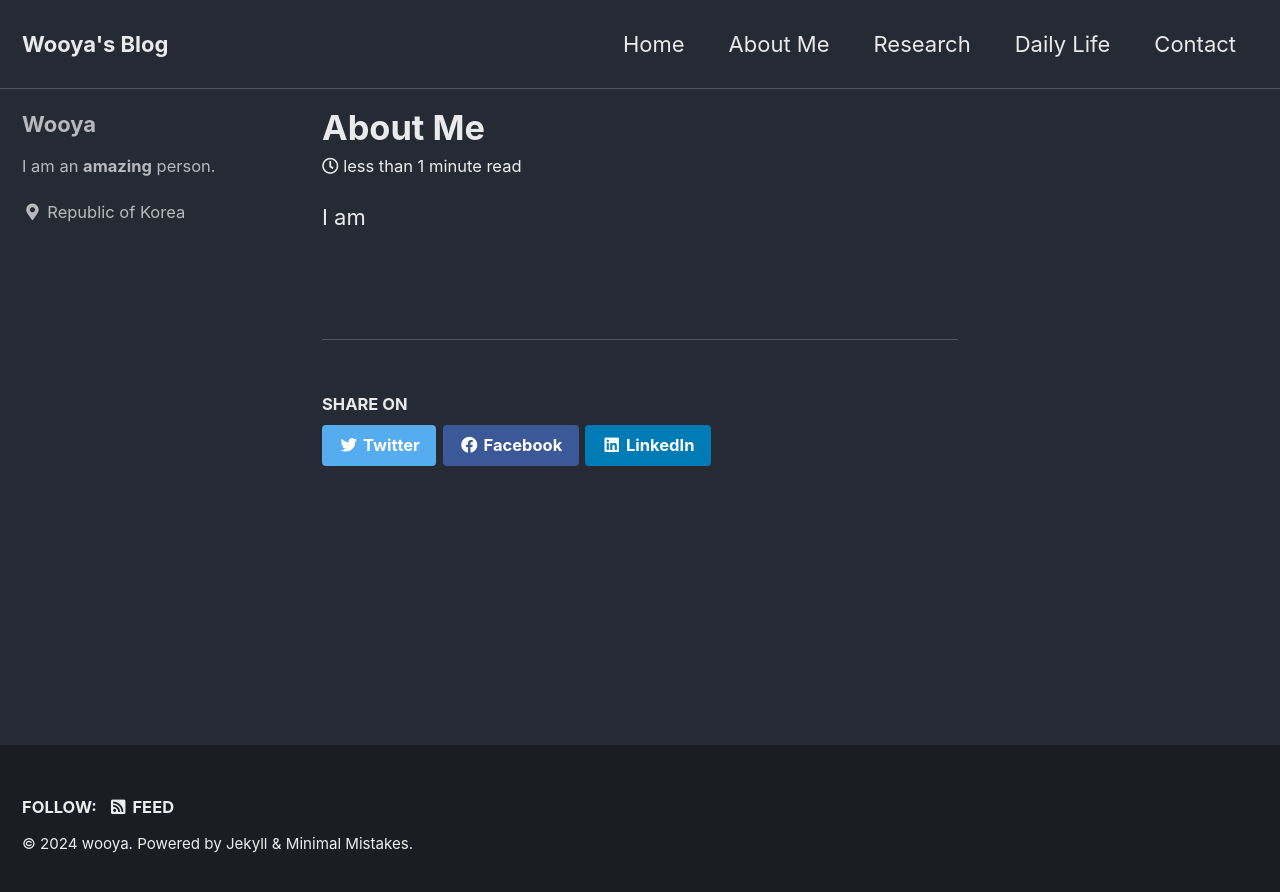
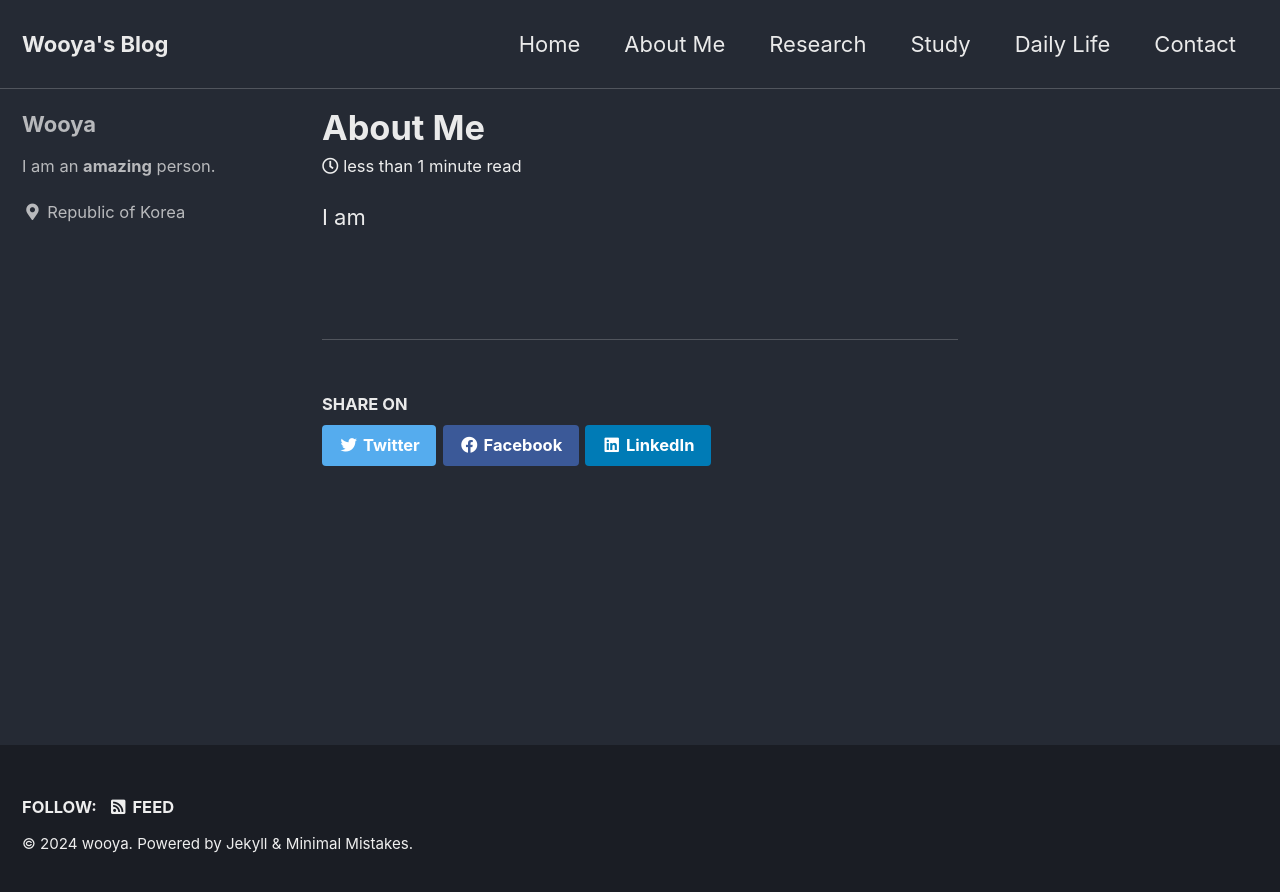
Before and after one commit to wooya0130/wooya0130.github.io, a Jekyll site: the page built from _pages/about.md, in a window 1280 px wide. Shown: the top 892 px of the page. Built offline with Jekyll 4.4.1, drawn with Linux system fonts in a browser that asks for light colours; cached includes are drawn as plain includes.

Commit message:
Update navigation.yml
Update navigation

```diff
--- a/_data/navigation.yml
+++ b/_data/navigation.yml
@@ -21,6 +21,9 @@ main:
   - title: "Research"
     url: /research/
 
+  - title: "Study"
+    url: /study/
+
   - title: "Daily Life"
     url: /daily-life/
 
```
